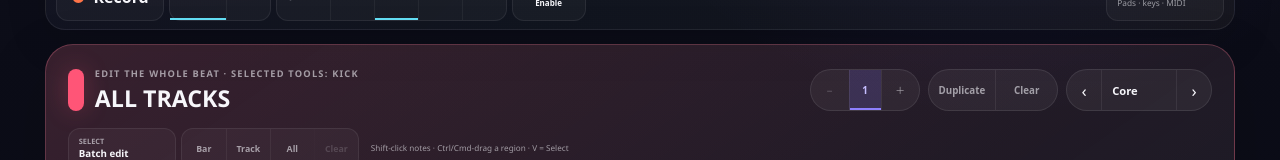
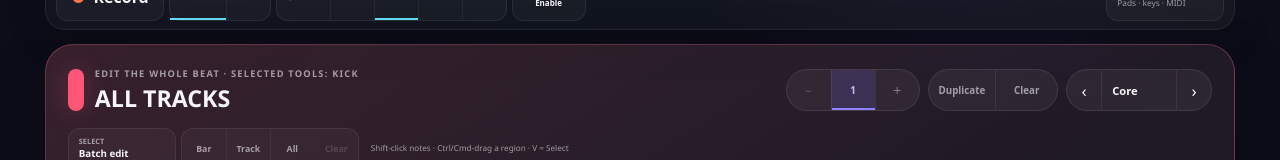
Before and after one commit to thiepn/synth, a React (Vite) app: page / in a window 1280 px wide. Shown: the part 551-711 px from the top of the page. Built offline with nearby package versions, Linux system fonts and the light colour scheme.

Commit message:
Promote bar controls to stable 44px touch width

```diff
--- a/src/playground.css
+++ b/src/playground.css
@@ -2840,7 +2840,7 @@
 .playground-bar-control > button,
 .playground-bar-tabs > button,
 .playground-bar-actions > button {
-  min-width: 38px;
+  min-width: 44px;
   border: 0;
   border-left: 1px solid rgba(255, 255, 255, 0.07);
   background: transparent;
@@ -2860,7 +2860,7 @@
 }
 
 .playground-bar-tabs > button {
-  min-width: 32px;
+  min-width: 44px;
 }
 
 .playground-bar-control button:hover:not(:disabled),
@@ -3109,7 +3109,6 @@
 @media (pointer: coarse) {
   .playground-bar-control button,
   .playground-bar-actions button {
-    min-width: 44px;
     min-height: 44px;
   }
 
```
